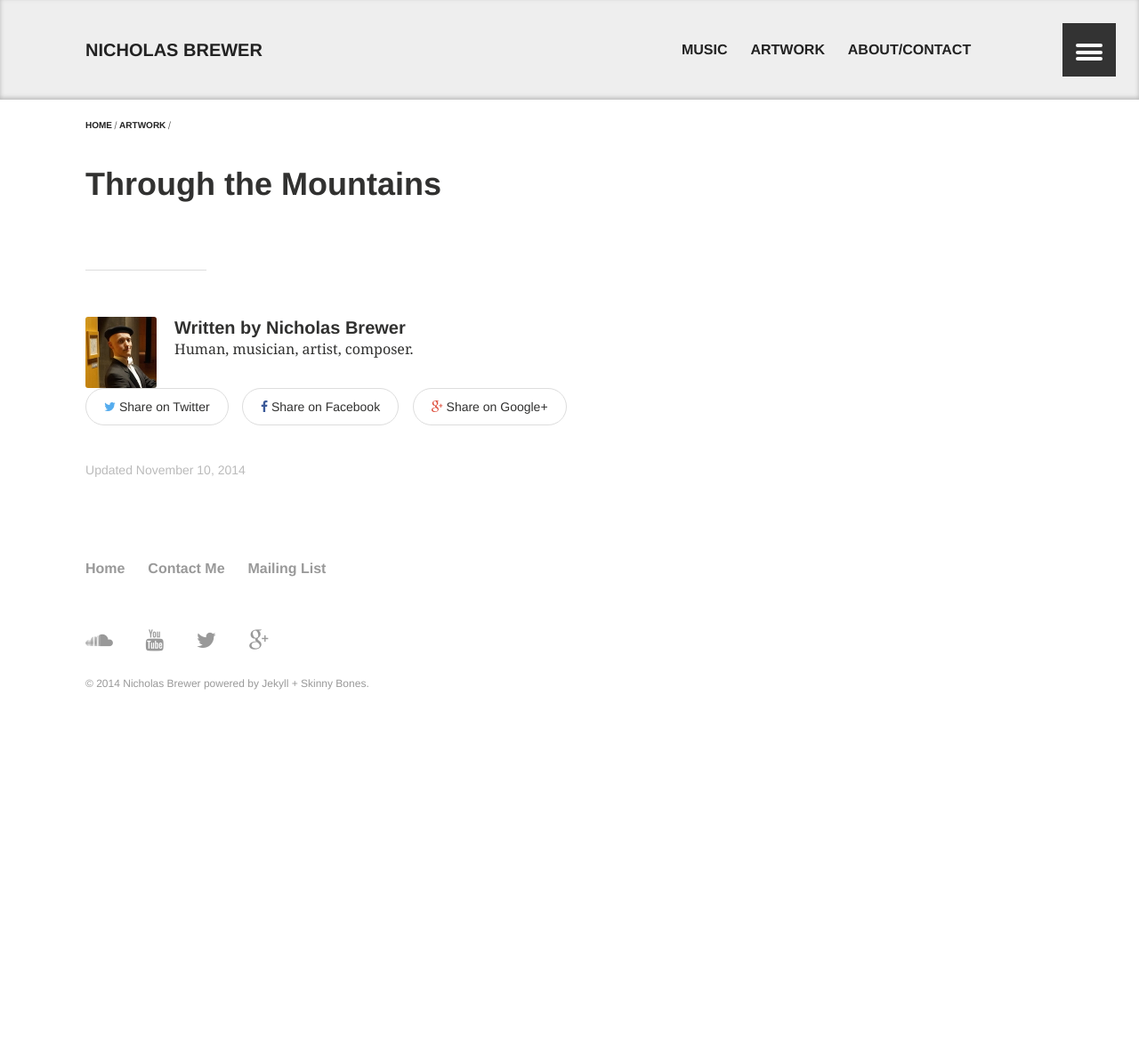
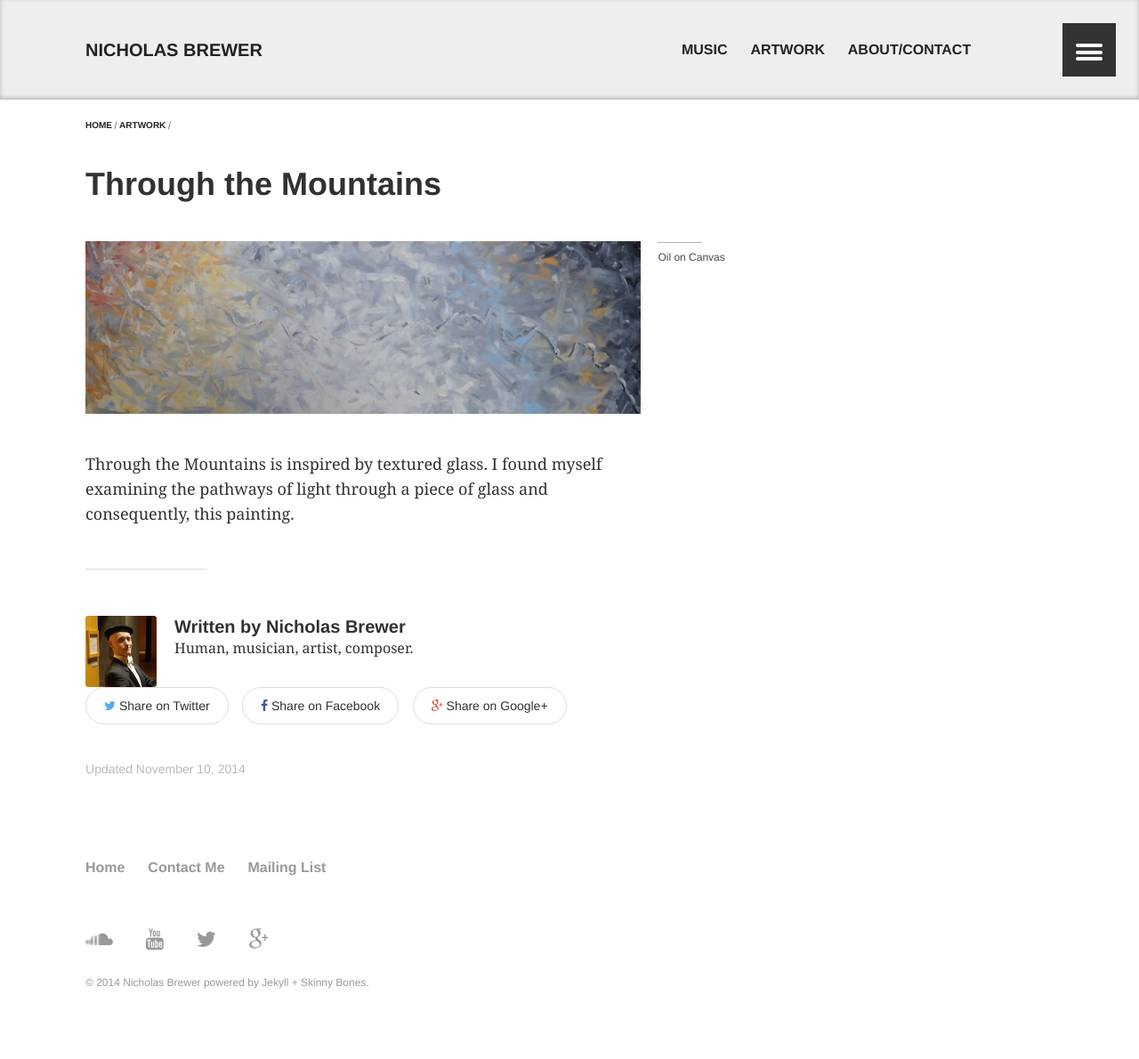
Before and after one commit to nicholasbrewer/nicholasbrewer.github.io, a Jekyll site: the page built from _posts/artwork/2014-11-09-through-the-mountains.md, in a window 1280 px wide. Shown: the whole page at 89% size. Built offline with Jekyll 4.4.1, drawn with Linux system fonts in a browser that asks for light colours; before the commit the page ends 900 px from its top, so only the background shows below that.

Commit message:
new artwork posts

```diff
--- a/_posts/artwork/2014-11-09-through-the-mountains.md
+++ b/_posts/artwork/2014-11-09-through-the-mountains.md
@@ -7,7 +7,14 @@ excerpt:
 tags: []
 image:
   feature:
-  teaser:
+  teaser: Through-the-Mountains-Small-Thumbnail.JPG
   thumb:
 date: 2014-11-09T20:20:18-05:00
 ---
+
+<figure>
+  <a href="/images/Through-the-Mountains.JPG"><img src="/images/Through-the-Mountains-Thumbnail.JPG" /></a>
+  <figcaption> Oil on Canvas </figcaption>
+</figure>
+
+Through the Mountains is inspired by textured glass. I found myself examining the pathways of light through a piece of glass and consequently, this painting.
```
Also changed, not shown: _includes/header.html (+0 -10 lines), _posts/artwork/2014-11-09-pear-study-1.md (+8 -1 lines), _posts/artwork/2014-11-09-sunset-at-hamilton.md (+8 -1 lines), index.md (+0 -11 lines).
